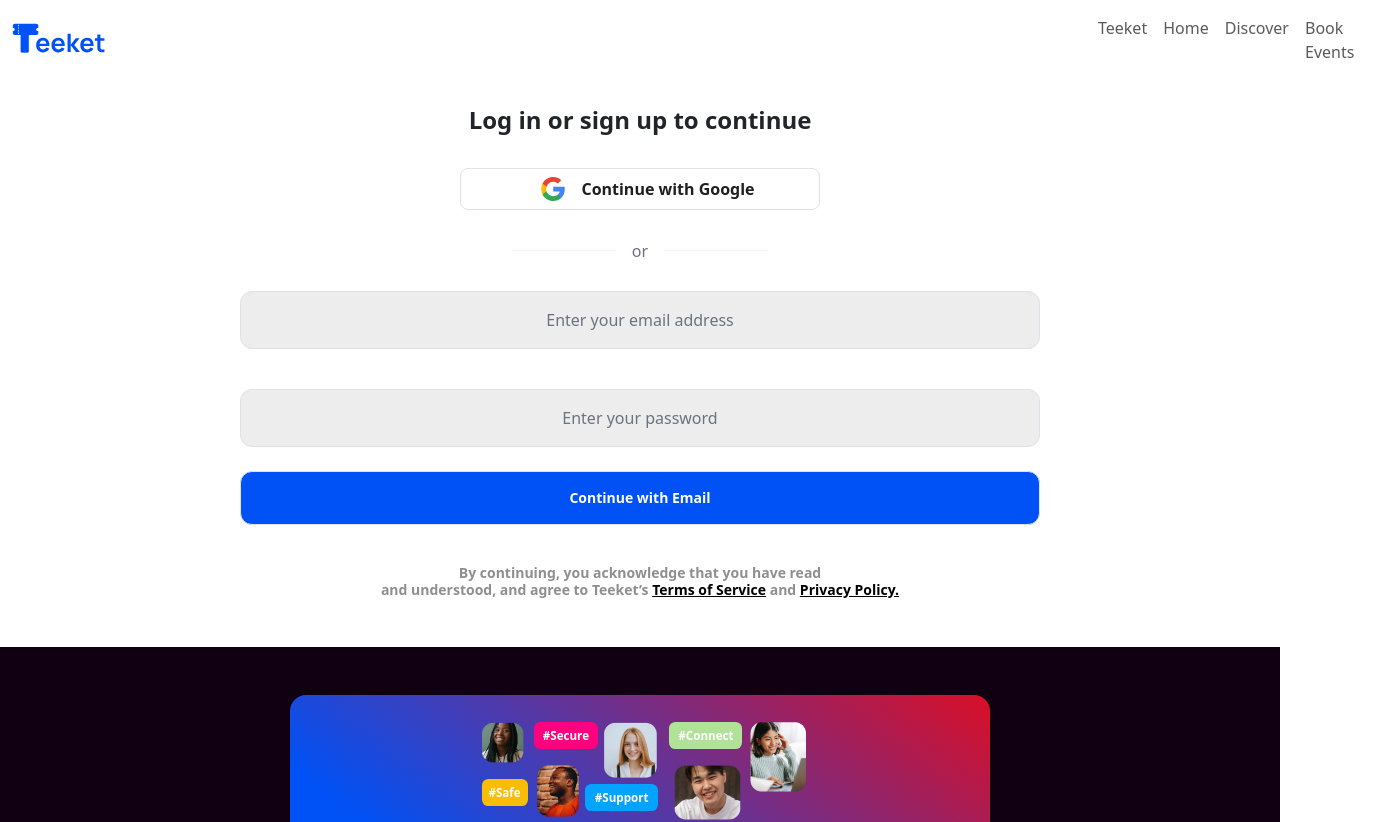
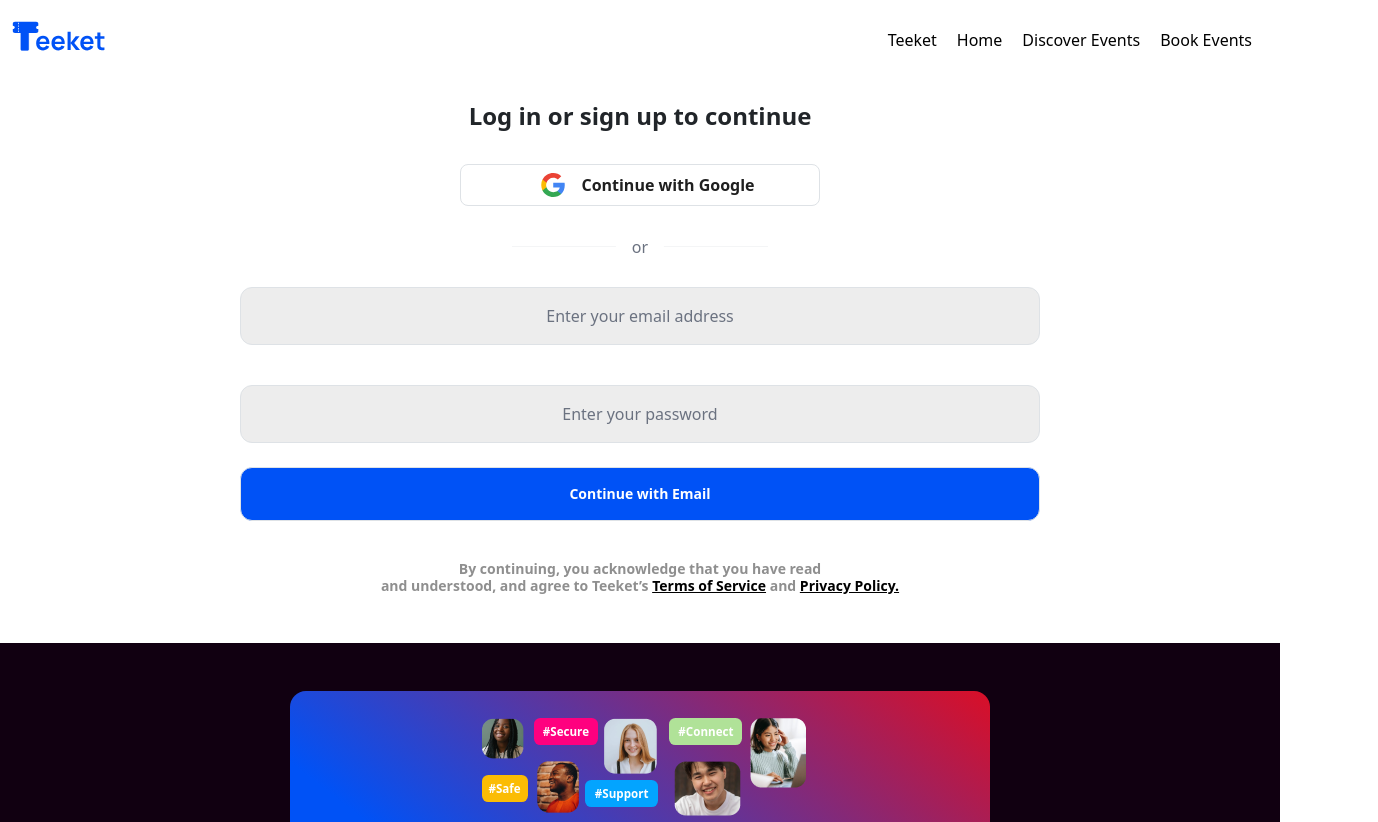
Before and after one commit to gogurlbaby/teeket, a React (Create React App) app: page /login in a window 1280 px wide. Shown: the top 822 px of the page, 1378 px wide, since content can reach past the window. Built offline with nearby package versions, Linux system fonts and the light colour scheme.

Commit message:
login navbar

```diff
--- a/src/components/navbar_components/Navbar.js
+++ b/src/components/navbar_components/Navbar.js
@@ -37,18 +37,13 @@
               <Offcanvas.Title> </Offcanvas.Title>
             </Offcanvas.Header>
             <Offcanvas.Body>
-              <Nav className="list-items justify-content-end flex-grow-1 pe-3 mr-[1rem]">
+              <Nav className="justify-content-end flex-grow-1 pe-3 mr-[1rem]">
                 <ul>
                   <li><a href="/">Teeket</a></li>
                   <li><a href="/home">Home</a></li>
                   <li><a href="/discover-events">Discover Events</a></li>
                   <li><a href="/trending-events">Book Events</a></li>
                 </ul>
-
-                {/* <Nav.Link href="/">Teeket</Nav.Link>
-                <Nav.Link href="/home">Home</Nav.Link>
-                <Nav.Link href="/discover-events">Discover</Nav.Link>
-                <Nav.Link href="/trending-events">Book Events</Nav.Link> */}
               </Nav>
             </Offcanvas.Body>
           </Navbar.Offcanvas>
--- a/src/components/navbar_components/NavbarLogin.js
+++ b/src/components/navbar_components/NavbarLogin.js
@@ -32,17 +32,19 @@
             responsive="lg"
             id="responsive-navbar-nav"
             placement="end"
-            style={{ width: "178px" }}
+            style={{ width: "50%" }}
           >
             <Offcanvas.Header closeButton>
               <Offcanvas.Title> </Offcanvas.Title>
             </Offcanvas.Header>
             <Offcanvas.Body>
               <Nav className="justify-content-end flex-grow-1 pe-3">
-              <Nav.Link href="/">Teeket</Nav.Link>
-                <Nav.Link href="/home">Home</Nav.Link>
-                <Nav.Link href="/discover-events">Discover</Nav.Link>
-                <Nav.Link href="/trending-events">Book Events</Nav.Link>
+              <ul>
+                  <li><a href="/">Teeket</a></li>
+                  <li><a href="/home">Home</a></li>
+                  <li><a href="/discover-events">Discover Events</a></li>
+                  <li><a href="/trending-events">Book Events</a></li>
+              </ul>
               </Nav>
             </Offcanvas.Body>
           </Navbar.Offcanvas>
```
